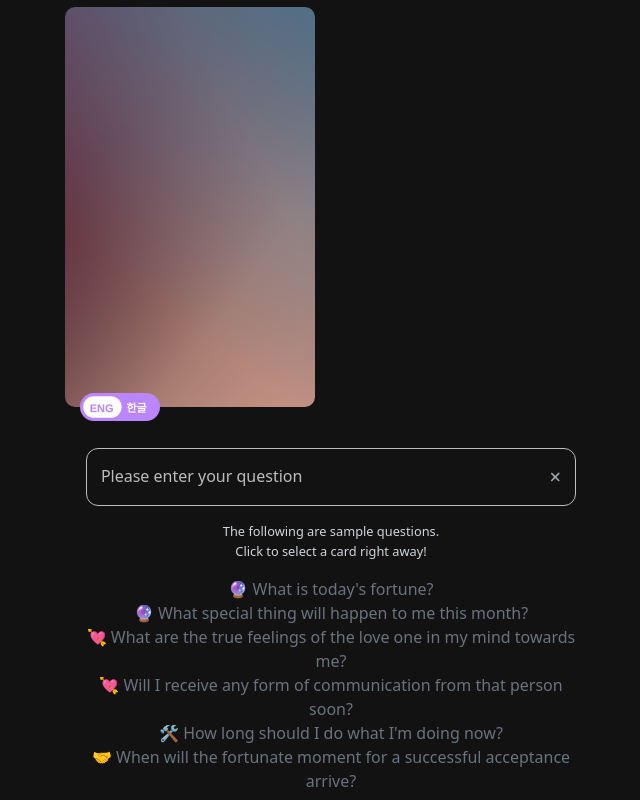
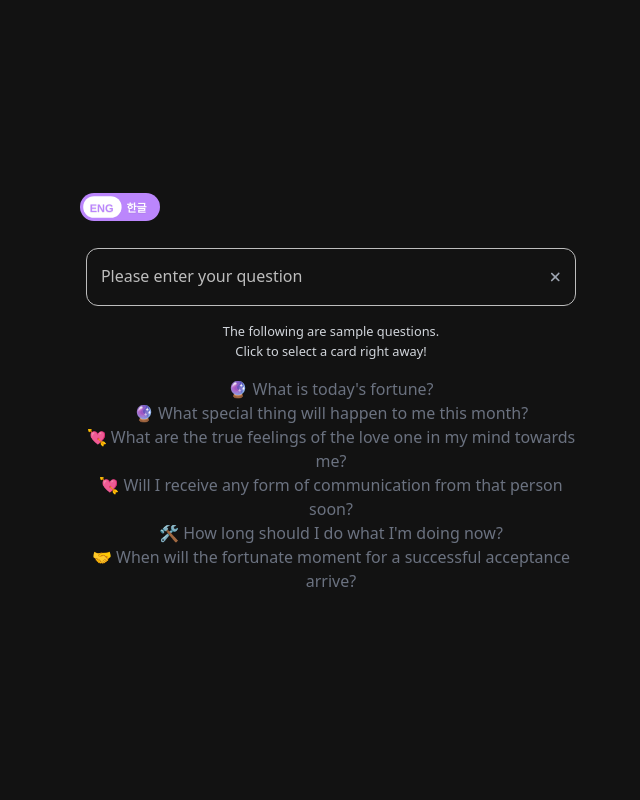
Before and after one commit to agnes0304/GPTarot, a React (Vite) app: page / in a window 1280 px wide. Shown: the whole page, without its empty margins (309-949 px from the left). Built offline with nearby package versions, Linux system fonts and the light colour scheme.

Commit message:
tilt test

```diff
--- a/src/components/CardFront.tsx
+++ b/src/components/CardFront.tsx
@@ -69,6 +69,7 @@
 // export default CardFront;
 
 // For mobile
+// TODO: cardFront tailwind css 아직 안옮김
 import { FC, useRef, useEffect, useState } from "react";
 import axiosInstance from "../axios/axiosInstance";
 import { useApiResponse } from "../hooks/useApiResponse";
@@ -134,6 +135,7 @@ const CardFront: FC = () => {
   }, [apiResponse.cardId]);
 
   return (
+    // <div className={`${classes.cardFront} absolute w-full h-full bg-[#231F50] text-white flex items-center justify-center rounded-[10px] border-[10px] border-[#231f50] shadow-lg shadow-violet-400/30`} ref={cardRef}></div>
     <div
       ref={cardRef}
       className={classes.card}
--- a/src/components/TiltCard.tsx
+++ b/src/components/TiltCard.tsx
@@ -1,7 +1,7 @@
 import React, { useRef } from "react";
 import classes from "../styles/TiltCard.module.css";
 
-const CardComponent: React.FC = () => {
+const TiltCard: React.FC = () => {
   const cardRef = useRef<HTMLDivElement>(null);
 
   const handleEvent = (pageX: number, pageY: number) => {
@@ -48,4 +48,4 @@ const CardComponent: React.FC = () => {
   );
 };
 
-export default CardComponent;
+export default TiltCard;
--- a/src/pages/Ask.tsx
+++ b/src/pages/Ask.tsx
@@ -2,7 +2,6 @@ import { FC, useState } from "react";
 import UserInput from "../components/UserInput";
 import CardDeck from "../components/CardDeck";
 import LangToggle from "../components/LangToggle";
-import TiltCard from "../components/TiltCard";
 
 const Ask: FC = () => {
   const [prompt, setPrompt] = useState("");
@@ -23,7 +22,6 @@ const Ask: FC = () => {
 
   return (
     <>
-    <TiltCard />
       {!showCardDeck && (
         <>
           <LangToggle />
```
